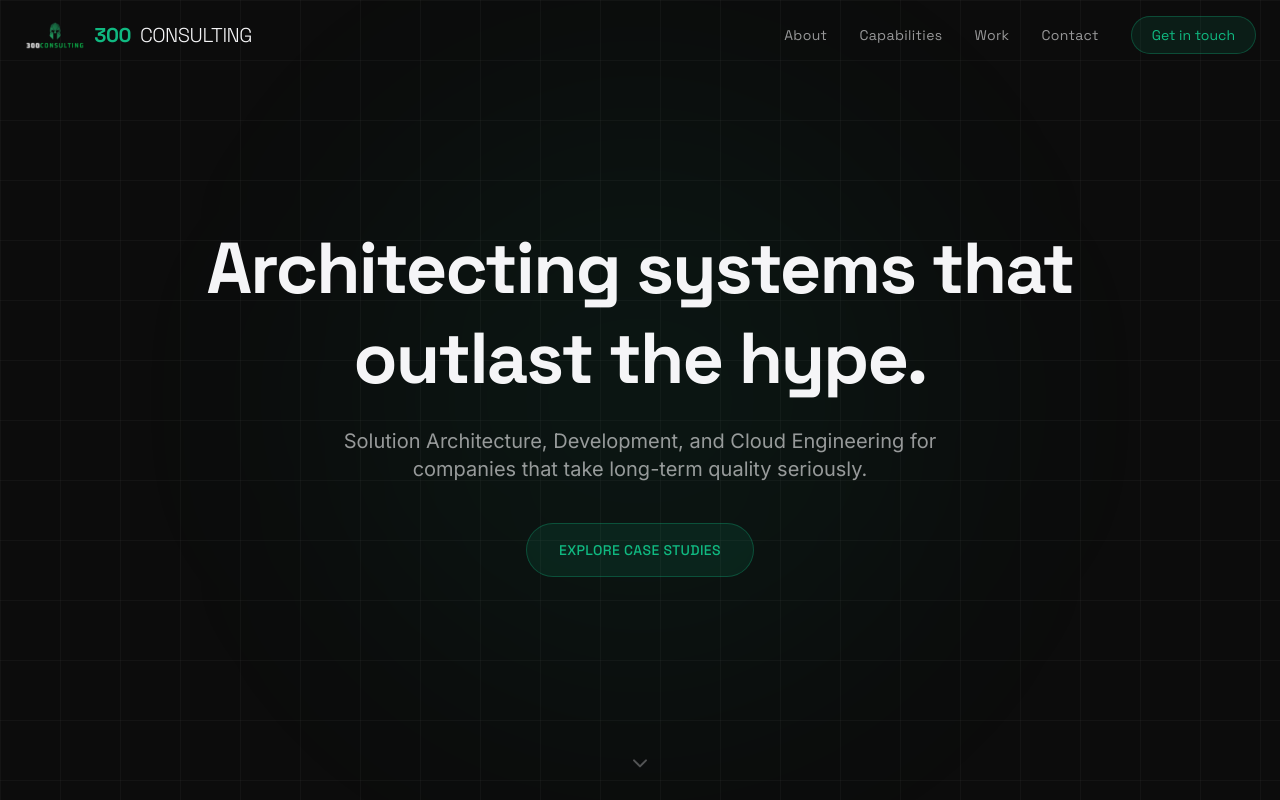
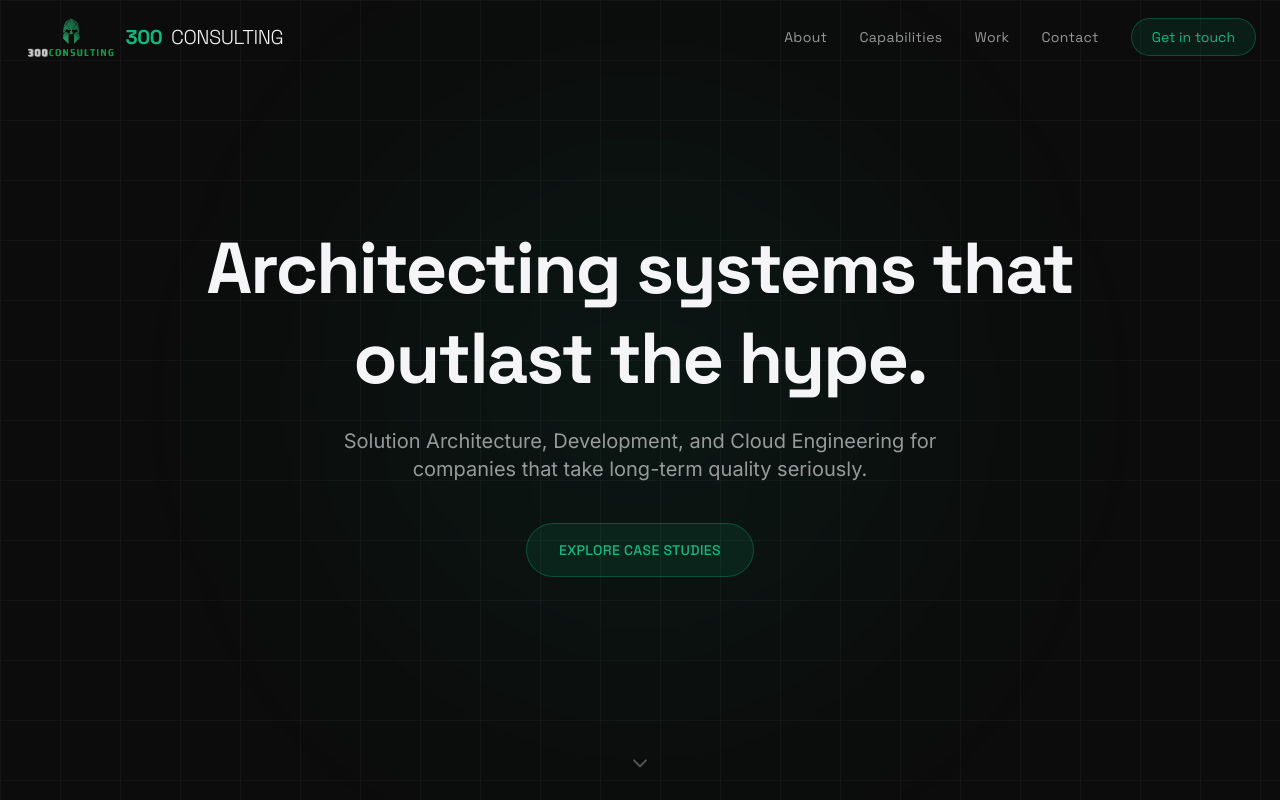
Before and after one commit to skylercole/website, a Next.js app: page /portfolio/ in a window 1280 px wide. Shown: the top 800 px of the page. Built offline with nearby package versions, Linux system fonts and the light colour scheme.

Commit message:
Refactor Footer and Navbar components to use a plain img tag for logo, addressing Next.js static-export basePath issue. Introduce BASE_PATH constant for consistent image path management.

```diff
--- a/src/components/layout/Footer.tsx
+++ b/src/components/layout/Footer.tsx
@@ -1,17 +1,16 @@
-import Image from "next/image";
-import { SITE } from "@/lib/constants";
+import { SITE, BASE_PATH } from "@/lib/constants";
 
 export default function Footer() {
   return (
     <footer className="border-t border-border-subtle bg-bg-base px-6 py-8">
       <div className="mx-auto flex max-w-7xl flex-col items-center justify-between gap-4 md:flex-row">
         <div className="flex items-center gap-2">
-          <Image
-            src="/logo-mark.png"
+          <img
+            src={`${BASE_PATH}/logo-mark.png`}
             alt=""
-            width={20}
-            height={20}
-            className="h-5 w-auto opacity-40"
+            width={30}
+            height={30}
+            className="h-[30px] w-auto opacity-40"
           />
           <p className="font-heading text-sm text-text-tertiary">
             &copy; 2020-2026 {SITE.name}. All rights reserved.
--- a/src/components/layout/Navbar.tsx
+++ b/src/components/layout/Navbar.tsx
@@ -2,8 +2,7 @@
 
 import { useState, useEffect } from "react";
 import { motion, AnimatePresence } from "framer-motion";
-import Image from "next/image";
-import { NAV_LINKS, SITE } from "@/lib/constants";
+import { NAV_LINKS, SITE, BASE_PATH } from "@/lib/constants";
 import { Menu, X } from "lucide-react";
 
 export default function Navbar() {
@@ -34,12 +33,13 @@ export default function Navbar() {
           className="flex items-center gap-2 font-heading text-xl font-bold tracking-tight text-text-primary"
           data-cursor-hover
         >
-          <Image
-            src="/logo-mark.png"
+          {/* Plain img avoids Next.js static-export basePath bug with unoptimized images */}
+          <img
+            src={`${BASE_PATH}/logo-mark.png`}
             alt="300 Consulting"
-            width={28}
-            height={28}
-            className="h-7 w-auto opacity-85"
+            width={42}
+            height={42}
+            className="h-[42px] w-auto opacity-85"
           />
           <span className="text-accent">300</span>
           <span className="font-light mx-[1px]">CONSULTING</span>
--- a/src/lib/constants.ts
+++ b/src/lib/constants.ts
@@ -1,3 +1,5 @@
+export const BASE_PATH = "/portfolio";
+
 export const SITE = {
   name: "300 Consulting",
   title: "300 Consulting | Solution Architecture & Cloud Engineering",
```
